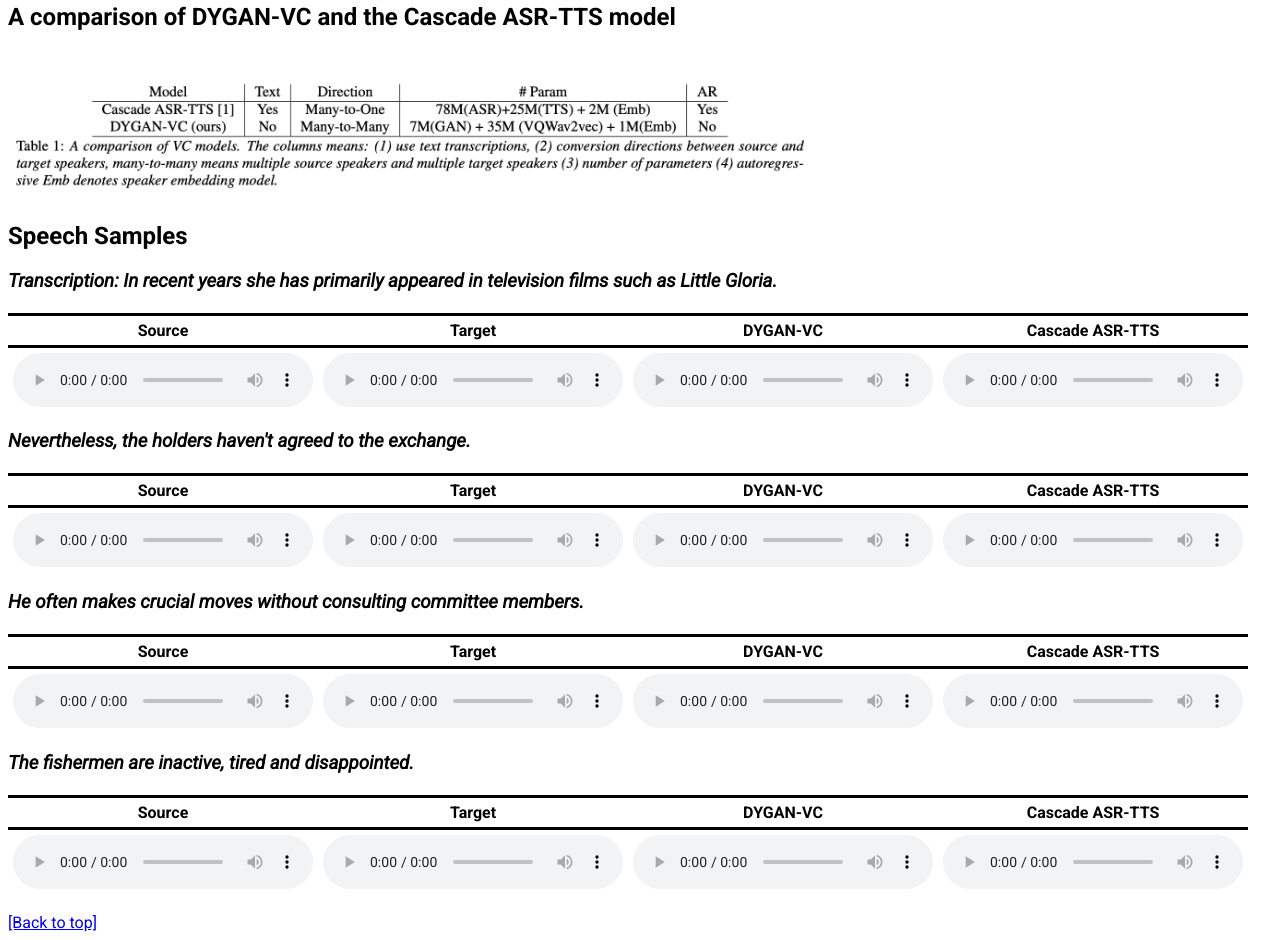
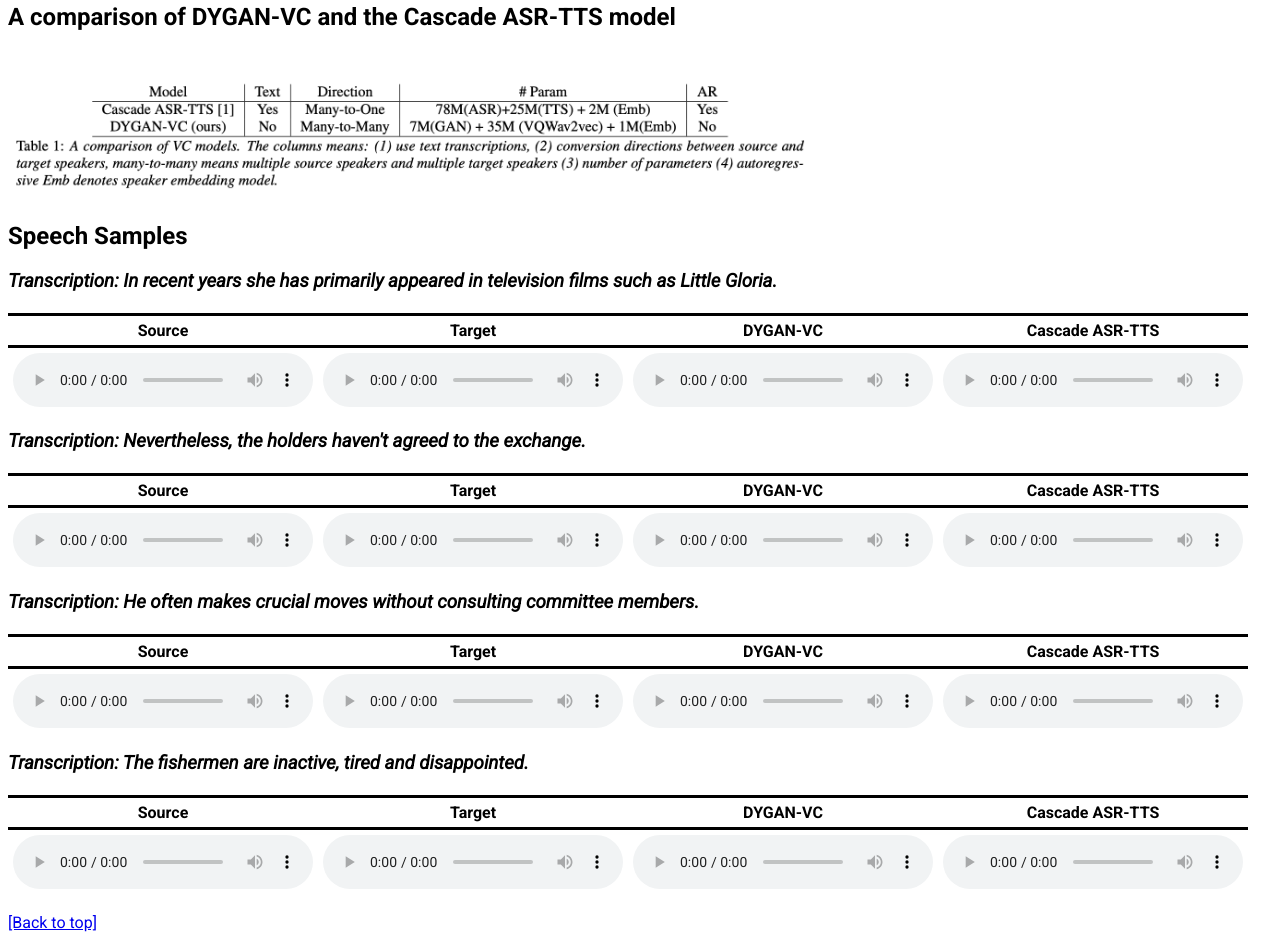
Before and after one commit to MingjieChen/MingjieChen.github.io, a plain HTML site: page dygan-vc/index.html in a window 1280 px wide. Shown: the part 474-1414 px from the top of the page. Drawn offline with Linux system fonts and the light colour scheme.

Commit message:
a small update index.html

```diff
--- a/dygan-vc/index.html
+++ b/dygan-vc/index.html
@@ -71,7 +71,7 @@
 
 
         </table>
-        <h3 class="transcript">Nevertheless, the holders haven't agreed to the exchange.</h3>
+        <h3 class="transcript">Transcription: Nevertheless, the holders haven't agreed to the exchange.</h3>
         <br>
         <table>
             <tr style="border-top: solid; border-bottom: solid;">
@@ -98,7 +98,7 @@
           </table>
 
           </table>
-        <h3 class="transcript">He often makes crucial moves without consulting committee members.</h3>
+        <h3 class="transcript">Transcription: He often makes crucial moves without consulting committee members.</h3>
         <br>
         <table>
             <tr style="border-top: solid; border-bottom: solid;">
@@ -125,7 +125,7 @@
         </table>
 
          </table>
-        <h3 class="transcript">The fishermen are inactive, tired and disappointed.</h3>
+        <h3 class="transcript">Transcription: The fishermen are inactive, tired and disappointed.</h3>
         <br>
         <table>
             <tr style="border-top: solid; border-bottom: solid;">
```
